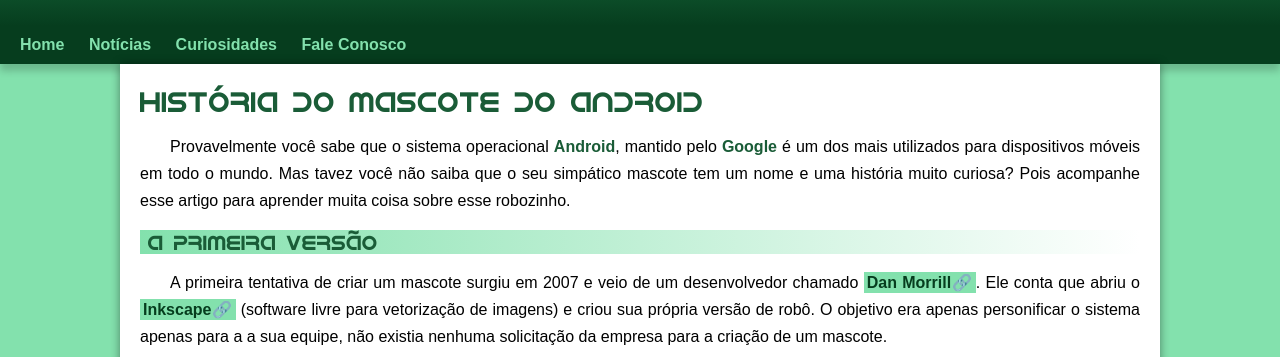
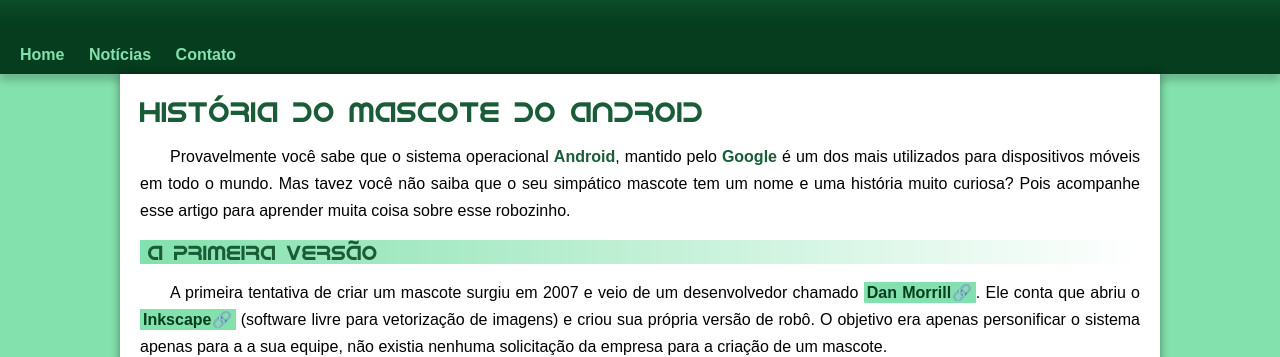
Before and after one commit to Neo-TX/Projeto-Android, a plain HTML site: page index.html in a window 1280 px wide. Shown: the part 164-521 px from the top of the page. Drawn offline with Linux system fonts and the light colour scheme.

Commit message:
Algumas poucas mudanças

```diff
--- a/index.html
+++ b/index.html
@@ -20,8 +20,7 @@
     <nav>
         <a href="#">Home</a>
         <a href="#">Notícias</a>
-        <a href="#">Curiosidades</a>
-        <a href="#">Fale Conosco</a>
+        <a href="#">Contato</a>
     </nav>
     <main>
         <article>
--- a/style/style.css
+++ b/style/style.css
@@ -49,7 +49,7 @@ header > h1 {
     color: white;
     font-family: var(--fonte-destaque);
     font-weight: normal;
-    margin-bottom: 20px;
+    padding-bottom: 20px;
     font-weight: normal;
     font-size: 3em;
     text-shadow: 2px 2px 0px rgba(0, 0, 0, 0.349);
@@ -68,7 +68,8 @@ header > p{
 
 nav{
     background-color: var(--cor5);
-    padding: 10px;
+    padding:10px;
+    padding-top: 20px;
     box-shadow: 0px 7px 7px rgba(0, 0, 0, 0.185);
 }
 
```
